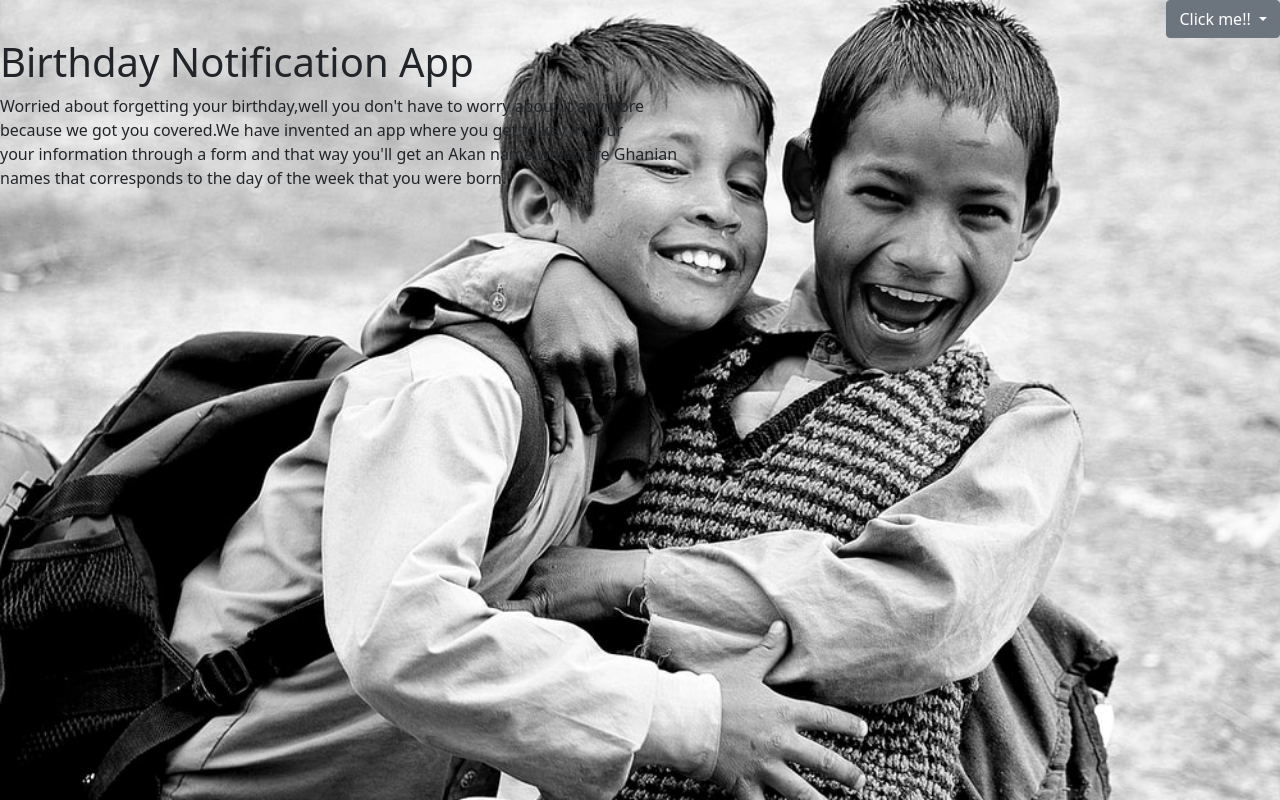
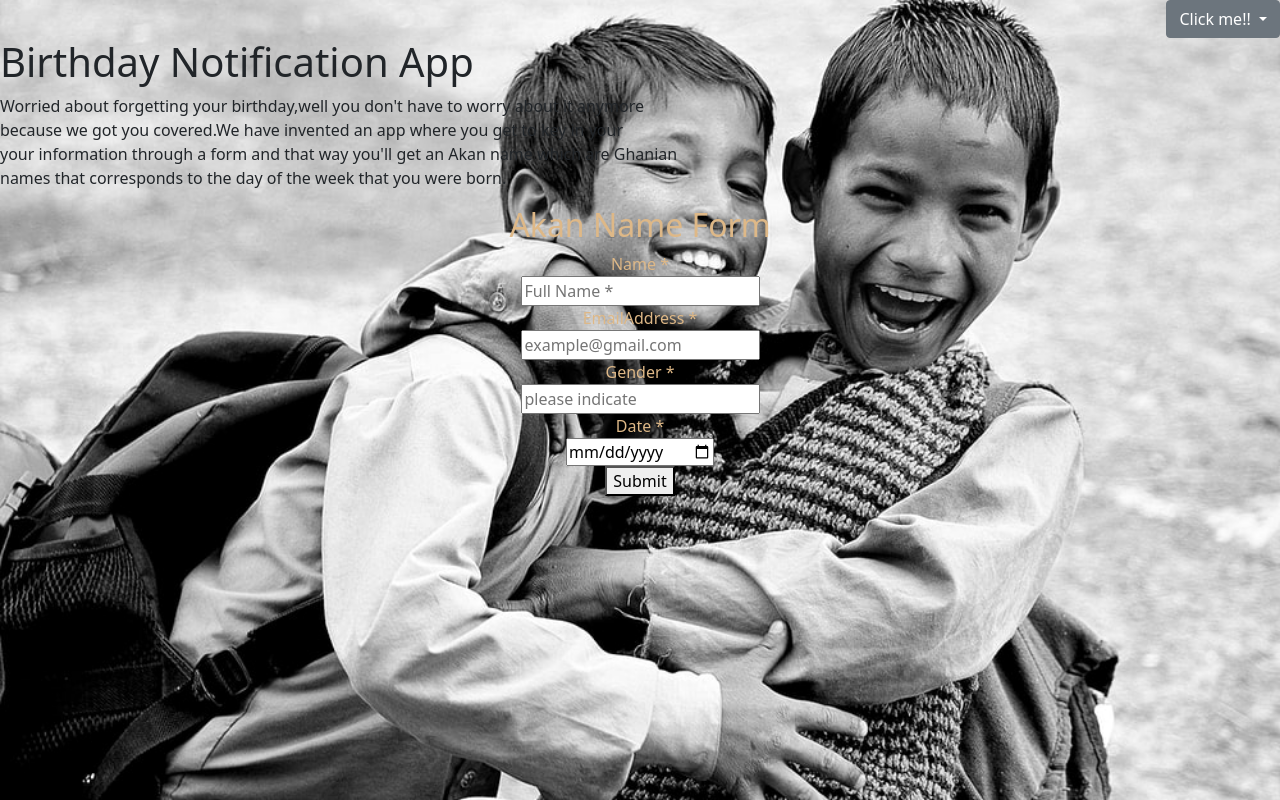
Before and after one commit to odoyoninah/Birthday-Notification-App, a plain HTML site: page index.html in a window 1280 px wide. Drawn offline with nearby package versions, Linux system fonts and the light colour scheme.

Commit message:
create a form

```diff
--- a/index.html
+++ b/index.html
@@ -18,15 +18,46 @@
                 <li><a class="dropdown-item" href="#">Search</a></li>
             </ul>
         </div>
-        <div class="heading">
-            <h1>Birthday Notification App</h1>
+            <div class="heading">
+             <h1>Birthday Notification App</h1>
                 <p>Worried about forgetting your birthday,well you don't have to worry about it anymore<br>
                      because we got you covered.We have invented an app where you get to key in your <br>
                     your information through a form and that way you'll  get an Akan name which are Ghanian<br>
                 names that corresponds to the day of the week that you were born.</p>
+            </div>
 
-        </div>
-        </div>
+            <div class="fomula">
+                <form action="">
+                    <h2>
+                        Akan Name Form
+                    </h2>
+                    <div>
+                        <label for="N">Name *</label><br>
+                        <input type="text" name="name" id="N" placeholder="Full Name *"><br>
+                    </div>
+
+                    <div>
+                        <label for="E"> EmailAddress *</label><br>
+                        <input type="email" name="Email" id="E" placeholder="example@gmail.com"><br>
+                    </div>
+
+                    <div>
+                        <label for="G"> Gender *</label><br>
+                        <input type="text" name="name" id="G" placeholder="please indicate"><br>
+                    </div>
+
+                    <div>
+                        <label for="D"> Date *</label><br>
+                        <input type="date" name="date" id="D" placeholder="" ><br>
+                    </div>
+
+                    <div>
+                        <button>Submit</button>
+                    </div>
+
+                </form>
+            </div>
+    </div>
 </head>
 <body>
     <script src="index.js"></script>
--- a/style.css
+++ b/style.css
@@ -9,3 +9,7 @@
     text-align: right;
     /* color: darksalmon; */
 }
+.fomula{
+    text-align: center;
+    color: burlywood;
+}
```
